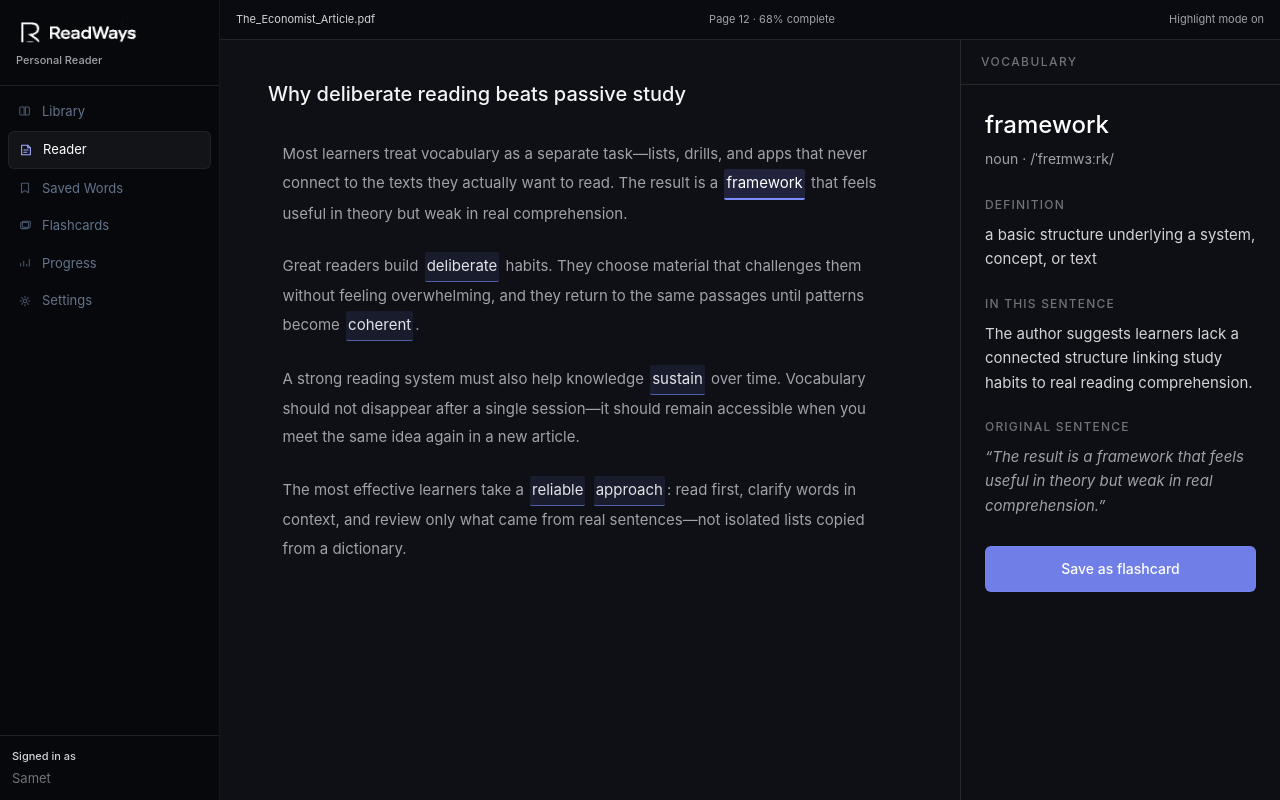
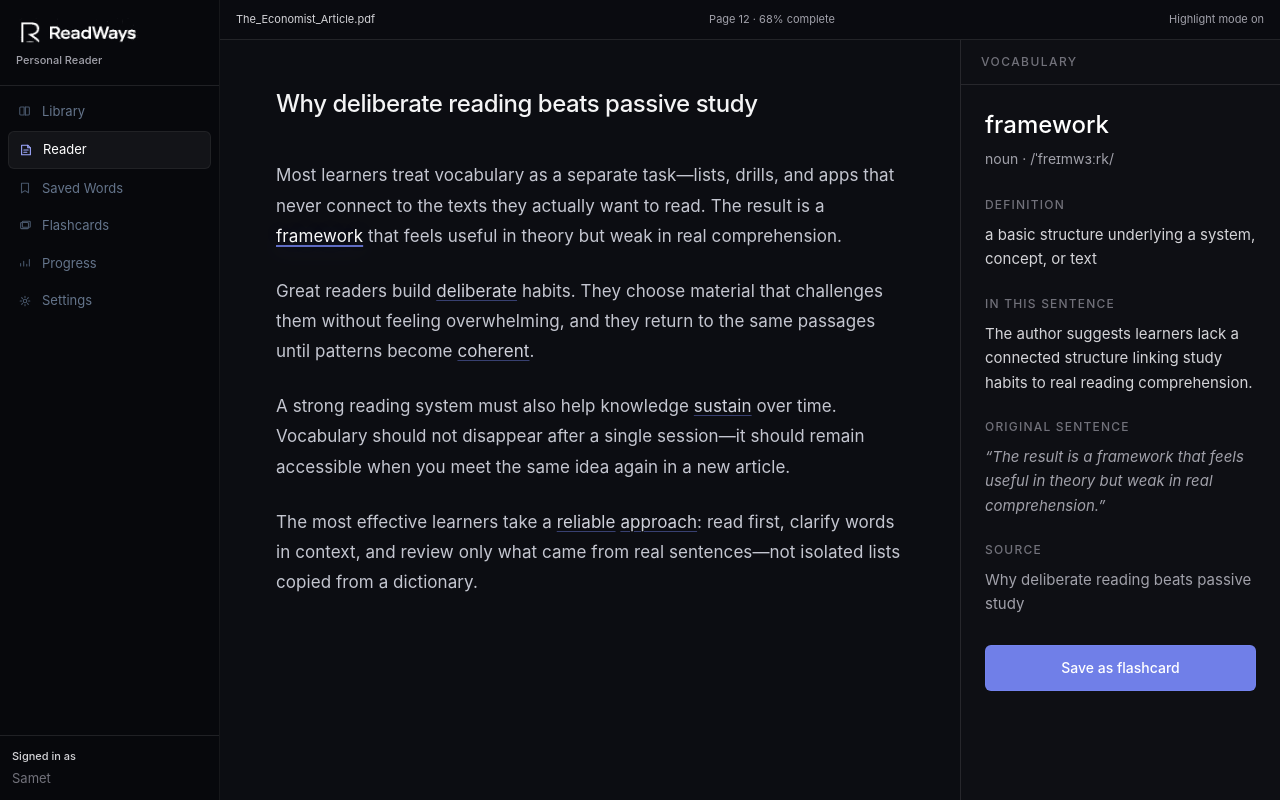
Before and after one commit to devsametcaninan-lab/readways, a Next.js app: page /reader/demo in a window 1280 px wide. Both pictures are taken after a click on the button "framework". Built offline with nearby package versions, Linux system fonts and the light colour scheme.

Commit message:
text seçme sistemi ve reader polish yapıldı.

```diff
--- a/app/globals.css
+++ b/app/globals.css
@@ -86,3 +86,9 @@ body {
 .flashcard-back {
   transform: rotateY(180deg);
 }
+
+/* Reader long-form text */
+.reader-article {
+  font-feature-settings: "kern" 1, "liga" 1;
+  hanging-punctuation: first last;
+}
--- a/components/reader/ReaderView.tsx
+++ b/components/reader/ReaderView.tsx
@@ -4,7 +4,17 @@ import { useCallback, useState } from "react";
 import { appText } from "@/components/app/app-typography";
 import type { StoredReaderDocument } from "@/lib/document-storage";
 import { readerDocument, vocabularyById } from "@/lib/reader-mock-data";
+import { panelEntryFromMockId } from "@/lib/reader/vocabulary-lookup";
+import type { PanelVocabularySelection } from "@/lib/reader/types";
+import {
+  readerArticleClass,
+  readerColumnClass,
+  readerParagraphClass,
+  readerTitleClass
+} from "./reader-typography";
+import SelectableParagraph from "./SelectableParagraph";
 import VocabularyPanel from "./VocabularyPanel";
+import { wordHighlightClass } from "./word-highlight";
 
 type ReaderViewProps =
   | { variant: "mock" }
@@ -14,11 +24,12 @@ export default function ReaderView(props: ReaderViewProps) {
   const isMock = props.variant === "mock";
   const storedDocument = props.variant === "stored" ? props.storedDocument : null;
 
-  const [selectedId, setSelectedId] = useState<string | null>(null);
-  const [savedIds, setSavedIds] = useState<Set<string>>(new Set());
+  const [selection, setSelection] = useState<PanelVocabularySelection | null>(null);
+  const [activeHighlightKey, setActiveHighlightKey] = useState<string | null>(null);
+  const [savedKeys, setSavedKeys] = useState<Set<string>>(new Set());
 
-  const handleSave = useCallback((id: string) => {
-    setSavedIds((prev) => new Set(prev).add(id));
+  const handleSave = useCallback((saveKey: string) => {
+    setSavedKeys((prev) => new Set(prev).add(saveKey));
   }, []);
 
   const title = isMock ? readerDocument.title : storedDocument!.title;
@@ -27,6 +38,18 @@ export default function ReaderView(props: ReaderViewProps) {
     ? `Page ${readerDocument.page}`
     : `${storedDocument!.pageCount} page${storedDocument!.pageCount === 1 ? "" : "s"}`;
   const progress = isMock ? readerDocument.progress : storedDocument!.progress;
+
+  const handleMockWordClick = (id: string) => {
+    const entry = panelEntryFromMockId(id, title);
+    if (!entry) return;
+    setSelection(entry);
+    setActiveHighlightKey(id);
+  };
+
+  const handleStoredWordSelect = (entry: PanelVocabularySelection, highlightKey: string) => {
+    setSelection(entry);
+    setActiveHighlightKey(highlightKey);
+  };
 
   return (
     <div className="flex min-h-0 flex-1 flex-col">
@@ -38,18 +61,18 @@ export default function ReaderView(props: ReaderViewProps) {
           {pageLabel} · {progress}% complete
         </span>
         <span className="hidden text-zinc-400 sm:inline">
-          {isMock ? "Highlight mode on" : "Uploaded PDF"}
+          {isMock ? "Highlight mode on" : "Select words to learn"}
         </span>
       </div>
 
       <div className="flex min-h-0 flex-1 flex-col lg:flex-row">
-        <div className="min-h-0 flex-1 overflow-y-auto bg-[#0e1016] px-6 py-8 md:px-12 md:py-10">
-          <h2 className="mb-8 text-lg font-medium text-zinc-100 md:text-xl">{title}</h2>
+        <div className={readerColumnClass}>
+          <h1 className={readerTitleClass}>{title}</h1>
 
-          <div className="mx-auto max-w-prose space-y-6 text-[15px] leading-[1.92] text-zinc-400">
+          <article className={readerArticleClass}>
             {isMock
               ? readerDocument.paragraphs.map((paragraph, index) => (
-                  <p key={index}>
+                  <p key={index} className={readerParagraphClass}>
                     {paragraph.segments.map((segment, segIndex) => {
                       if (segment.type === "text") {
                         return <span key={segIndex}>{segment.value}</span>;
@@ -58,18 +81,14 @@ export default function ReaderView(props: ReaderViewProps) {
                       const vocab = vocabularyById[segment.id];
                       if (!vocab) return null;
 
-                      const isActive = selectedId === segment.id;
+                      const isActive = activeHighlightKey === segment.id;
 
                       return (
                         <button
                           key={segIndex}
                           type="button"
-                          onClick={() => setSelectedId(segment.id)}
-                          className={`mx-0.5 inline cursor-pointer rounded-sm px-0.5 transition-colors duration-200 ${
-                            isActive
-                              ? "border-b-2 border-accent bg-accent/[0.16] text-white"
-                              : "border-b border-accent/60 bg-accent/[0.1] text-zinc-200 hover:bg-accent/[0.14] hover:text-white"
-                          }`}
+                          onClick={() => handleMockWordClick(segment.id)}
+                          className={wordHighlightClass(isActive, true)}
                         >
                           {vocab.word}
                         </button>
@@ -78,16 +97,28 @@ export default function ReaderView(props: ReaderViewProps) {
                   </p>
                 ))
               : storedDocument!.paragraphs.map((paragraph, index) => (
-                  <p key={index}>{paragraph}</p>
+                  <SelectableParagraph
+                    key={index}
+                    paragraph={paragraph}
+                    paragraphIndex={index}
+                    activeHighlightKey={activeHighlightKey}
+                    sourceTitle={title}
+                    onSelect={handleStoredWordSelect}
+                  />
                 ))}
-          </div>
+          </article>
         </div>
 
         <VocabularyPanel
-          mode={isMock ? "mock" : "uploaded"}
-          selectedId={selectedId}
-          savedIds={savedIds}
+          selection={selection}
+          savedKeys={savedKeys}
           onSave={handleSave}
+          emptyTitle={isMock ? "Select a word" : "Select a word"}
+          emptyDescription={
+            isMock
+              ? "Click any highlighted word in the article to see its meaning in context, review the original sentence, and save it as a flashcard."
+              : "Select any word from your document to understand it in context."
+          }
         />
       </div>
     </div>
--- /dev/null
+++ b/components/reader/SelectableParagraph.tsx
@@ -0,0 +1,67 @@
+"use client";
+
+import { buildPanelEntry } from "@/lib/reader/vocabulary-lookup";
+import {
+  extractSentence,
+  highlightKeyForWord,
+  tokenizeParagraph,
+  type WordToken
+} from "@/lib/reader/text-tokens";
+import type { PanelVocabularySelection } from "@/lib/reader/types";
+import { readerParagraphClass } from "./reader-typography";
+import { wordHighlightClass } from "./word-highlight";
+
+type SelectableParagraphProps = {
+  paragraph: string;
+  paragraphIndex: number;
+  activeHighlightKey: string | null;
+  sourceTitle: string;
+  onSelect: (selection: PanelVocabularySelection, highlightKey: string) => void;
+};
+
+export default function SelectableParagraph({
+  paragraph,
+  paragraphIndex,
+  activeHighlightKey,
+  sourceTitle,
+  onSelect
+}: SelectableParagraphProps) {
+  const tokens = tokenizeParagraph(paragraph);
+
+  const handleWordClick = (token: WordToken) => {
+    const sentence = extractSentence(paragraph, token.start);
+    const highlightKey = highlightKeyForWord(paragraphIndex, token.wordIndex);
+    const selection = buildPanelEntry({
+      rawWord: token.value,
+      normalizedWord: token.normalized,
+      sentence,
+      sourceTitle,
+      highlightKey
+    });
+    onSelect(selection, highlightKey);
+  };
+
+  return (
+    <p className={readerParagraphClass}>
+      {tokens.map((token, index) => {
+        if (token.type !== "word") {
+          return <span key={index}>{token.value}</span>;
+        }
+
+        const highlightKey = highlightKeyForWord(paragraphIndex, token.wordIndex);
+        const isActive = activeHighlightKey === highlightKey;
+
+        return (
+          <button
+            key={index}
+            type="button"
+            onClick={() => handleWordClick(token)}
+            className={wordHighlightClass(isActive)}
+          >
+            {token.value}
+          </button>
+        );
+      })}
+    </p>
+  );
+}
--- a/components/reader/VocabularyPanel.tsx
+++ b/components/reader/VocabularyPanel.tsx
@@ -1,22 +1,23 @@
 "use client";
 
-import { vocabularyById, type VocabularyEntry } from "@/lib/reader-mock-data";
+import type { PanelVocabularySelection } from "@/lib/reader/types";
 
 type VocabularyPanelProps = {
-  mode?: "mock" | "uploaded";
-  selectedId: string | null;
-  savedIds: Set<string>;
-  onSave: (id: string) => void;
+  selection: PanelVocabularySelection | null;
+  savedKeys: Set<string>;
+  onSave: (saveKey: string) => void;
+  emptyTitle?: string;
+  emptyDescription?: string;
 };
 
 export default function VocabularyPanel({
-  mode = "mock",
-  selectedId,
-  savedIds,
-  onSave
+  selection,
+  savedKeys,
+  onSave,
+  emptyTitle = "Select a word",
+  emptyDescription = "Click any highlighted word in the article to see its meaning in context, review the original sentence, and save it as a flashcard."
 }: VocabularyPanelProps) {
-  const entry: VocabularyEntry | null = selectedId ? vocabularyById[selectedId] ?? null : null;
-  const isSaved = selectedId ? savedIds.has(selectedId) : false;
+  const isSaved = selection ? savedKeys.has(selection.saveKey) : false;
 
   return (
     <aside className="flex w-full shrink-0 flex-col border-t border-white/[0.1] bg-[#0e0f14] lg:w-[320px] lg:border-l lg:border-t-0">
@@ -25,22 +26,16 @@ export default function VocabularyPanel({
       </div>
 
       <div className="flex-1 overflow-y-auto p-5 md:p-6">
-        {!entry ? (
+        {!selection ? (
           <div className="rounded-xl border border-white/[0.1] bg-[#12141d] p-6 shadow-[inset_0_1px_0_rgba(255,255,255,0.04)]">
-            <p className="text-base font-medium text-zinc-100">
-              {mode === "uploaded" ? "Vocabulary from your PDF" : "Select a word"}
-            </p>
-            <p className="mt-3 text-[15px] leading-relaxed text-zinc-400">
-              {mode === "uploaded"
-                ? "Your extracted text is shown on the left. Interactive word highlights are available in the demo reader for now."
-                : "Click any highlighted word in the article to see its meaning in context, review the original sentence, and save it as a flashcard."}
-            </p>
+            <p className="text-base font-medium text-zinc-100">{emptyTitle}</p>
+            <p className="mt-3 text-[15px] leading-relaxed text-zinc-400">{emptyDescription}</p>
           </div>
         ) : (
           <>
-            <h3 className="text-2xl font-medium text-white">{entry.word}</h3>
+            <h3 className="text-2xl font-medium text-white">{selection.word}</h3>
             <p className="mt-2 text-sm text-zinc-400">
-              {entry.partOfSpeech} · {entry.pronunciation}
+              {selection.partOfSpeech} · {selection.pronunciation}
             </p>
 
             <div className="mt-7 space-y-6">
@@ -48,14 +43,16 @@ export default function VocabularyPanel({
                 <p className="text-xs font-medium uppercase tracking-[0.1em] text-zinc-500">
                   Definition
                 </p>
-                <p className="mt-2.5 text-[15px] leading-relaxed text-zinc-300">{entry.definition}</p>
+                <p className="mt-2.5 text-[15px] leading-relaxed text-zinc-300">
+                  {selection.definition}
+                </p>
               </div>
               <div>
                 <p className="text-xs font-medium uppercase tracking-[0.1em] text-zinc-500">
                   In this sentence
                 </p>
                 <p className="mt-2.5 text-[15px] leading-relaxed text-zinc-300">
-                  {entry.contextMeaning}
+                  {selection.contextMeaning}
                 </p>
               </div>
               <div>
@@ -63,7 +60,15 @@ export default function VocabularyPanel({
                   Original sentence
                 </p>
                 <p className="mt-2.5 text-[15px] italic leading-relaxed text-zinc-400">
-                  &ldquo;{entry.sentence}&rdquo;
+                  &ldquo;{selection.sentence}&rdquo;
+                </p>
+              </div>
+              <div>
+                <p className="text-xs font-medium uppercase tracking-[0.1em] text-zinc-500">
+                  Source
+                </p>
+                <p className="mt-2.5 text-[15px] leading-relaxed text-zinc-400">
+                  {selection.sourceTitle}
                 </p>
               </div>
             </div>
@@ -71,7 +76,7 @@ export default function VocabularyPanel({
             <button
               type="button"
               disabled={isSaved}
-              onClick={() => onSave(entry.id)}
+              onClick={() => onSave(selection.saveKey)}
               className={`mt-7 w-full rounded-md border py-3 text-sm font-medium transition-all duration-200 ${
                 isSaved
                   ? "cursor-default border-white/[0.12] bg-white/[0.06] text-zinc-400"
--- /dev/null
+++ b/components/reader/reader-typography.ts
@@ -0,0 +1,14 @@
+/** Shared reading typography — long-form comfort, minimal distraction */
+
+export const readerColumnClass =
+  "min-h-0 flex-1 overflow-y-auto bg-[#0c0d12] px-6 py-10 md:px-12 md:py-12 lg:px-14";
+
+export const readerTitleClass =
+  "mb-10 max-w-[42rem] text-[1.375rem] font-medium leading-[1.35] tracking-[-0.02em] text-zinc-100 md:text-[1.5rem]";
+
+export const readerArticleClass =
+  "reader-article mx-auto w-full max-w-[42rem] space-y-[1.45em] antialiased [text-rendering:optimizeLegibility] selection:bg-accent/20 selection:text-zinc-100";
+
+/** Applied to each paragraph — body copy rhythm */
+export const readerParagraphClass =
+  "text-pretty text-[1.0625rem] font-normal leading-[1.78] tracking-[0.004em] text-[#c4c6d0]";
--- /dev/null
+++ b/components/reader/word-highlight.ts
@@ -0,0 +1,15 @@
+const wordBase =
+  "m-0 inline cursor-pointer appearance-none border-0 bg-transparent p-0 align-baseline font-[inherit] text-[length:inherit] leading-[inherit] tracking-[inherit] transition-[color,background-color,box-shadow,text-decoration-color] duration-200 focus:outline-none focus-visible:rounded-sm focus-visible:ring-2 focus-visible:ring-accent/35 focus-visible:ring-offset-1 focus-visible:ring-offset-[#0c0d12]";
+
+/** Inline word control — no extra margins; underline-only emphasis */
+export function wordHighlightClass(isActive: boolean, isMockHighlight = false): string {
+  if (isActive) {
+    return `${wordBase} rounded-[2px] text-zinc-50 underline decoration-2 decoration-accent/75 underline-offset-[3px] [text-shadow:0_0_20px_rgba(124,140,255,0.15)]`;
+  }
+
+  if (isMockHighlight) {
+    return `${wordBase} text-[#d0d2dc] underline decoration-1 decoration-accent/40 underline-offset-[3px] hover:bg-accent/[0.07] hover:text-zinc-50 hover:decoration-accent/60`;
+  }
+
+  return `${wordBase} text-inherit hover:bg-accent/[0.06] hover:text-zinc-100`;
+}
--- /dev/null
+++ b/lib/reader/text-tokens.ts
@@ -0,0 +1,93 @@
+export type WordToken = {
+  type: "word";
+  value: string;
+  normalized: string;
+  start: number;
+  end: number;
+  wordIndex: number;
+};
+
+export type NonWordToken = {
+  type: "whitespace" | "punctuation";
+  value: string;
+};
+
+export type ParagraphToken = WordToken | NonWordToken;
+
+const TOKEN_PATTERN = /[\w']+|[^\s\w']+|\s+/g;
+
+export function normalizeWord(word: string): string {
+  return word
+    .toLowerCase()
+    .replace(/^['']+|['']+$/g, "")
+    .trim();
+}
+
+export function cleanDisplayWord(word: string): string {
+  const cleaned = word.replace(/^[^a-zA-Z0-9']+|[^a-zA-Z0-9']+$/g, "");
+  return cleaned || word;
+}
+
+export function tokenizeParagraph(text: string): ParagraphToken[] {
+  const tokens: ParagraphToken[] = [];
+  let wordIndex = 0;
+  const matches = text.matchAll(TOKEN_PATTERN);
+
+  for (const match of matches) {
+    const value = match[0];
+    const start = match.index ?? 0;
+    const end = start + value.length;
+
+    if (/^\s+$/.test(value)) {
+      tokens.push({ type: "whitespace", value });
+      continue;
+    }
+
+    if (/^[\w']+$/.test(value)) {
+      const normalized = normalizeWord(value);
+      if (!normalized) continue;
+
+      tokens.push({
+        type: "word",
+        value,
+        normalized,
+        start,
+        end,
+        wordIndex: wordIndex++
+      });
+      continue;
+    }
+
+    tokens.push({ type: "punctuation", value });
+  }
+
+  return tokens;
+}
+
+export function extractSentence(paragraph: string, wordStart: number): string {
+  if (!paragraph.trim()) return paragraph;
+
+  let start = wordStart;
+  while (start > 0) {
+    const previous = paragraph[start - 1];
+    if (previous === "." || previous === "!" || previous === "?") break;
+    start -= 1;
+  }
+
+  let end = wordStart;
+  while (end < paragraph.length) {
+    const current = paragraph[end];
+    if (current === "." || current === "!" || current === "?") {
+      end += 1;
+      break;
+    }
+    end += 1;
+  }
+
+  const sentence = paragraph.slice(start, end).trim();
+  return sentence || paragraph.trim();
+}
+
+export function highlightKeyForWord(paragraphIndex: number, wordIndex: number): string {
+  return `${paragraphIndex}:${wordIndex}`;
+}
--- /dev/null
+++ b/lib/reader/types.ts
@@ -0,0 +1,11 @@
+export type PanelVocabularySelection = {
+  saveKey: string;
+  highlightKey: string;
+  word: string;
+  partOfSpeech: string;
+  pronunciation: string;
+  definition: string;
+  contextMeaning: string;
+  sentence: string;
+  sourceTitle: string;
+};
--- /dev/null
+++ b/lib/reader/vocabulary-lookup.ts
@@ -0,0 +1,87 @@
+import { savedWordsCatalog } from "@/lib/saved-words-mock-data";
+import { vocabularyById, type VocabularyEntry } from "@/lib/reader-mock-data";
+import type { PanelVocabularySelection } from "./types";
+import { cleanDisplayWord } from "./text-tokens";
+
+const KNOWN_WORDS = new Map<string, VocabularyEntry>();
+
+function registerKnown(entry: VocabularyEntry) {
+  KNOWN_WORDS.set(entry.word.toLowerCase(), entry);
+}
+
+for (const entry of Object.values(vocabularyById)) {
+  registerKnown(entry);
+}
+
+for (const item of savedWordsCatalog) {
+  const key = item.word.toLowerCase();
+  if (KNOWN_WORDS.has(key)) continue;
+
+  registerKnown({
+    id: key,
+    word: item.word,
+    partOfSpeech: item.partOfSpeech,
+    pronunciation: item.pronunciation,
+    definition: item.meaning,
+    contextMeaning: item.meaning,
+    sentence: item.contextSentence
+  });
+}
+
+export function panelEntryFromMockId(
+  id: string,
+  sourceTitle: string
+): PanelVocabularySelection | null {
+  const entry = vocabularyById[id];
+  if (!entry) return null;
+
+  return {
+    saveKey: entry.id,
+    highlightKey: entry.id,
+    word: entry.word,
+    partOfSpeech: entry.partOfSpeech,
+    pronunciation: entry.pronunciation,
+    definition: entry.definition,
+    contextMeaning: entry.contextMeaning,
+    sentence: entry.sentence,
+    sourceTitle
+  };
+}
+
+export function buildPanelEntry(params: {
+  rawWord: string;
+  normalizedWord: string;
+  sentence: string;
+  sourceTitle: string;
+  highlightKey: string;
+}): PanelVocabularySelection {
+  const { rawWord, normalizedWord, sentence, sourceTitle, highlightKey } = params;
+  const displayWord = cleanDisplayWord(rawWord);
+  const known = KNOWN_WORDS.get(normalizedWord);
+
+  if (known) {
+    return {
+      saveKey: `${highlightKey}:${normalizedWord}`,
+      highlightKey,
+      word: displayWord,
+      partOfSpeech: known.partOfSpeech,
+      pronunciation: known.pronunciation,
+      definition: known.definition,
+      contextMeaning: known.contextMeaning,
+      sentence: sentence || known.sentence,
+      sourceTitle
+    };
+  }
+
+  return {
+    saveKey: `${highlightKey}:${normalizedWord}`,
+    highlightKey,
+    word: displayWord,
+    partOfSpeech: "word",
+    pronunciation: "Coming soon",
+    definition: "AI-powered contextual meaning will appear here.",
+    contextMeaning: "This word was selected from your document context.",
+    sentence,
+    sourceTitle
+  };
+}
```
